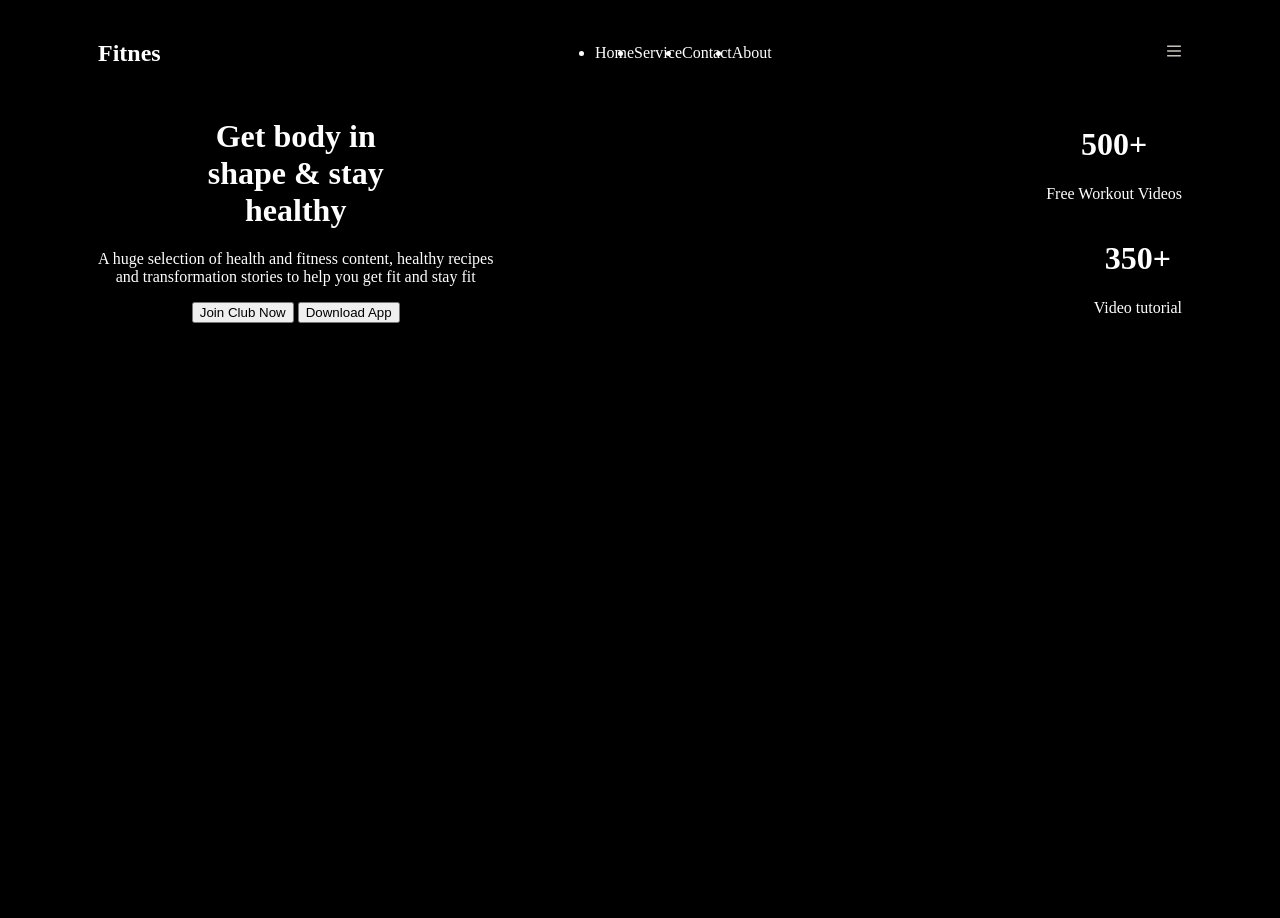
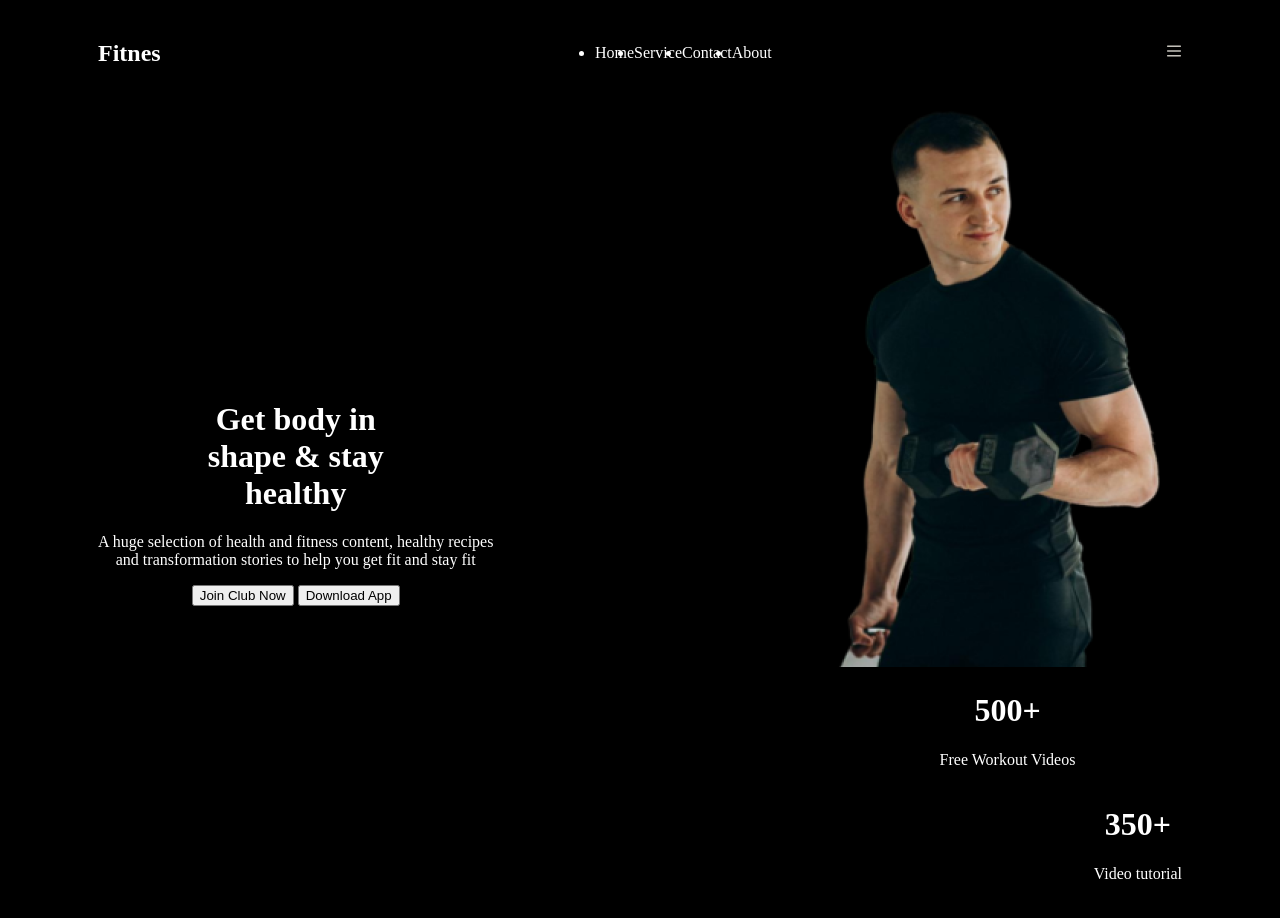
Before and after one commit to abubakar308/batch10-assignment2, a plain HTML site: page index.html in a window 1280 px wide. Before the commit the page ends 800 px from the top, so only its background shows below. Drawn offline with Linux system fonts and the light colour scheme.

Commit message:
added images

```diff
--- a/index.html
+++ b/index.html
@@ -31,7 +31,7 @@
                     </div>
            </div>
            <div class="image">
-            <img src="images/images 2.png" alt="">
+            <img src="images/images.png" alt="">
             <div class="card1">
                 <h1>500+</h1>
                 <p>Free Workout Videos</p>
```
